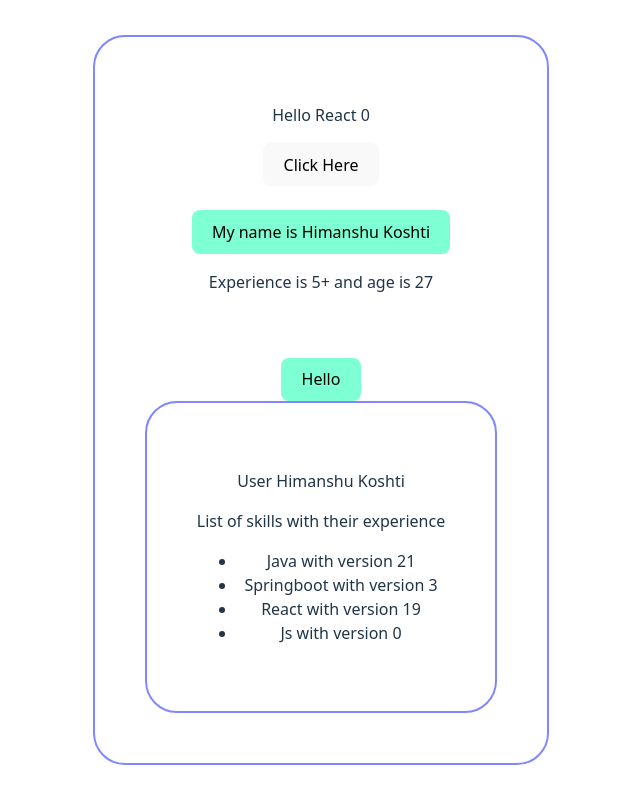
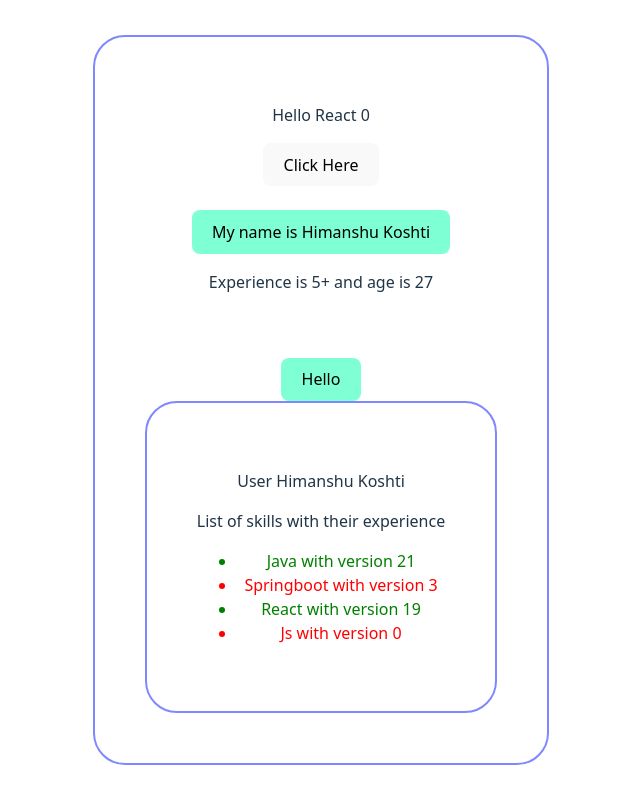
Before and after one commit to Himanshu-Koshti-lab/ReactLearning, a React (Vite) app in the folder reactLearningPoint/: page / in a window 1280 px wide. Shown: the whole page, without its empty margins (319-959 px from the left). Built offline with nearby package versions, Linux system fonts and the light colour scheme.

Commit message:
ternary in js

```diff
--- a/reactLearningPoint/src/UserCard.jsx
+++ b/reactLearningPoint/src/UserCard.jsx
@@ -12,7 +12,11 @@ export default function UserCard() {
     ]
 
     const listItems = explist.map(title =>
-        <li key={title.skill}> {title.skill} with version {title.version}</li>
+        <li key={title.skill}
+        style={{
+            color: title.version > 18 ? 'green' : 'red'
+        }}
+        > {title.skill} with version {title.version}</li>
     )
 
   return (
```
